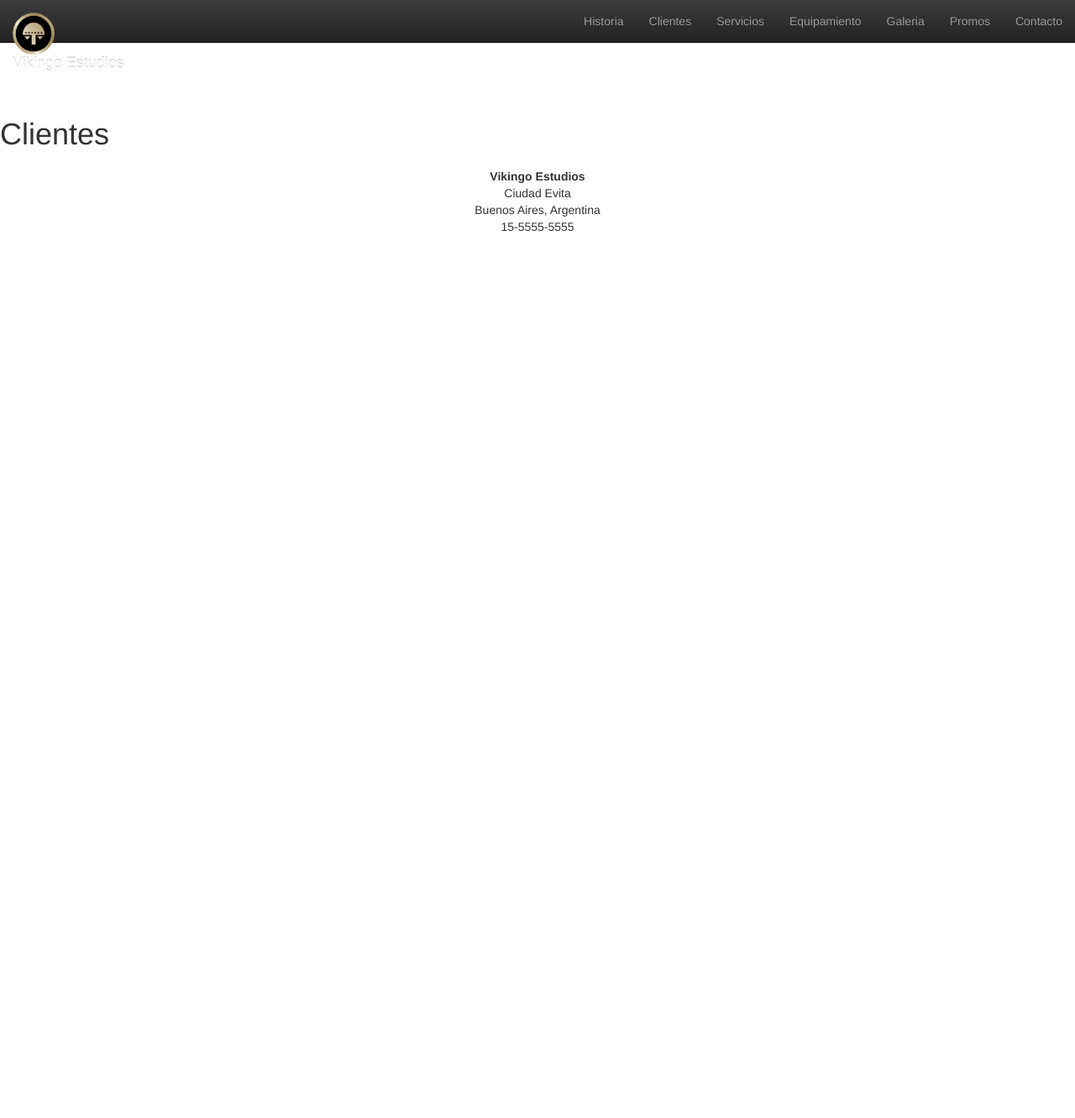
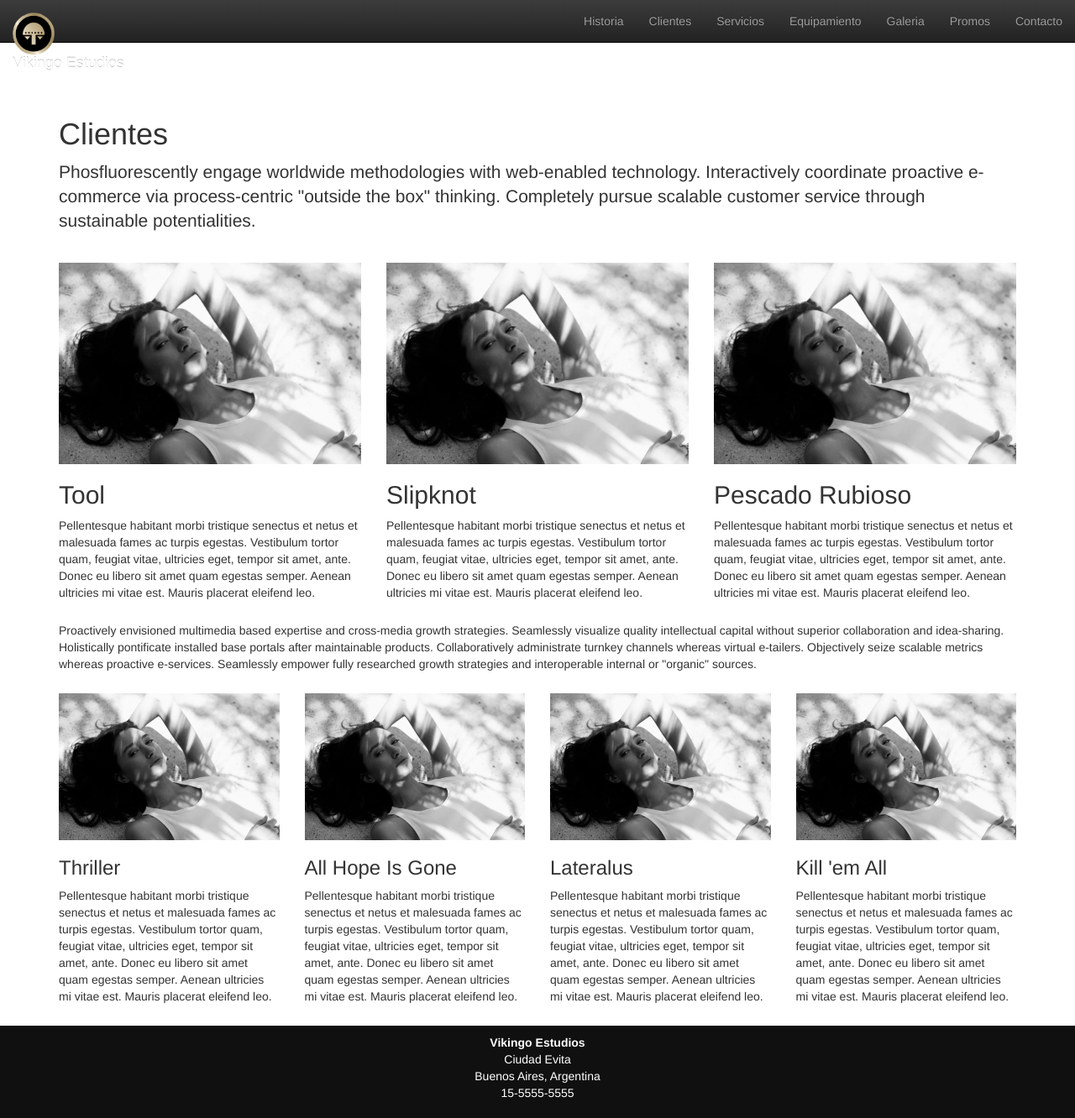
Before and after one commit to ryan258/vikingo, a Jekyll site: the page built from clientes/index.html, in a window 1280 px wide and 1332 px high. Shown: the whole window at 84% size. Built offline with Jekyll 4.4.1, drawn with Linux system fonts in a browser that asks for light colours; nearby versions of some CDN libraries.

Commit message:
Add Client and History styles

```diff
--- a/clientes/index.html
+++ b/clientes/index.html
@@ -2,4 +2,68 @@
 layout: default
 ---
 
-<h1>Clientes</h1>
+<div class="container">
+	<div class="row">
+		<div class="col-sm-12">
+			<h1>Clientes</h1>
+			<p class="lead">Phosfluorescently engage worldwide methodologies with web-enabled technology. Interactively coordinate proactive e-commerce via process-centric "outside the box" thinking. Completely pursue scalable customer service through sustainable potentialities.</p>
+		</div> <!-- .col-sm-12 -->
+	</div> <!-- .row -->
+</div> <!-- .container -->
+
+<section>
+	<div class="container">
+		<div class="row">
+			<div class="col-md-4">
+				<img src="{{site.baseurl}}/img/sol.jpg" alt="Mockup" class="img-responsive" />
+				<h2>Tool</h2>
+				<p>Pellentesque habitant morbi tristique senectus et netus et malesuada fames ac turpis egestas. Vestibulum tortor quam, feugiat vitae, ultricies eget, tempor sit amet, ante. Donec eu libero sit amet quam egestas semper. Aenean ultricies mi vitae est. Mauris placerat eleifend leo.</p>
+			</div>
+			<div class="col-md-4">
+				<img src="{{site.baseurl}}/img/sol.jpg" alt="Mockup Test" class="img-responsive" />
+				<h2>Slipknot</h2>
+				<p>Pellentesque habitant morbi tristique senectus et netus et malesuada fames ac turpis egestas. Vestibulum tortor quam, feugiat vitae, ultricies eget, tempor sit amet, ante. Donec eu libero sit amet quam egestas semper. Aenean ultricies mi vitae est. Mauris placerat eleifend leo.</p>
+			</div>
+			<div class="col-md-4">
+				<img src="{{site.baseurl}}/img/sol.jpg" alt="Mockup" class="img-responsive" />
+				<h2>Pescado Rubioso</h2>
+				<p>Pellentesque habitant morbi tristique senectus et netus et malesuada fames ac turpis egestas. Vestibulum tortor quam, feugiat vitae, ultricies eget, tempor sit amet, ante. Donec eu libero sit amet quam egestas semper. Aenean ultricies mi vitae est. Mauris placerat eleifend leo.</p>
+			</div>
+		</div>
+	</div>
+</section>
+
+<div class="container">
+	<div class="row">
+		<div class="col-sm-12">
+			<p>Proactively envisioned multimedia based expertise and cross-media growth strategies. Seamlessly visualize quality intellectual capital without superior collaboration and idea-sharing. Holistically pontificate installed base portals after maintainable products. Collaboratively administrate turnkey channels whereas virtual e-tailers. Objectively seize scalable metrics whereas proactive e-services. Seamlessly empower fully researched growth strategies and interoperable internal or "organic" sources.</p>
+		</div> <!-- .col-sm-12 -->
+	</div> <!-- .row -->
+</div> <!-- .container -->
+
+<section>
+	<div class="container">
+		<div class="row">
+			<div class="col-md-3">
+				<img src="{{site.baseurl}}/img/sol.jpg" alt="Mockup" class="img-responsive" />
+				<h3>Thriller</h3>
+				<p>Pellentesque habitant morbi tristique senectus et netus et malesuada fames ac turpis egestas. Vestibulum tortor quam, feugiat vitae, ultricies eget, tempor sit amet, ante. Donec eu libero sit amet quam egestas semper. Aenean ultricies mi vitae est. Mauris placerat eleifend leo.</p>
+			</div>
+			<div class="col-md-3">
+				<img src="{{site.baseurl}}/img/sol.jpg" alt="Mockup Test" class="img-responsive" />
+				<h3>All Hope Is Gone</h3>
+				<p>Pellentesque habitant morbi tristique senectus et netus et malesuada fames ac turpis egestas. Vestibulum tortor quam, feugiat vitae, ultricies eget, tempor sit amet, ante. Donec eu libero sit amet quam egestas semper. Aenean ultricies mi vitae est. Mauris placerat eleifend leo.</p>
+			</div>
+			<div class="col-md-3">
+				<img src="{{site.baseurl}}/img/sol.jpg" alt="Mockup" class="img-responsive" />
+				<h3>Lateralus</h3>
+				<p>Pellentesque habitant morbi tristique senectus et netus et malesuada fames ac turpis egestas. Vestibulum tortor quam, feugiat vitae, ultricies eget, tempor sit amet, ante. Donec eu libero sit amet quam egestas semper. Aenean ultricies mi vitae est. Mauris placerat eleifend leo.</p>
+			</div>
+			<div class="col-md-3">
+				<img src="{{site.baseurl}}/img/sol.jpg" alt="Mockup" class="img-responsive" />
+				<h3>Kill 'em All</h3>
+				<p>Pellentesque habitant morbi tristique senectus et netus et malesuada fames ac turpis egestas. Vestibulum tortor quam, feugiat vitae, ultricies eget, tempor sit amet, ante. Donec eu libero sit amet quam egestas semper. Aenean ultricies mi vitae est. Mauris placerat eleifend leo.</p>
+			</div> <!-- .col-sm -->
+		</div> <!-- .row -->
+	</div> <!-- .container -->
+</section>
--- a/css/styles.css
+++ b/css/styles.css
@@ -49,3 +49,8 @@ section.intro .jumbotron {
 [class*="col-"]{
     margin-bottom: 15px;
 }
+
+#site-footer {
+	background: #101010;
+	color: #FFF;
+}
--- a/historia/index.html
+++ b/historia/index.html
@@ -8,8 +8,8 @@ layout: default
 	<div class="container-fluid">
 			<div class="col-md-8 col-md-offset-2">
 				<div class="jumbotron">
-					<div class="text-center"><img src="{{site.baseurl}}/img/nuestro-historia.jpg"></div>
-					<p>"De los siete mares"</p>
+					<div class="text-center"><img src="{{site.baseurl}}/img/nuestro-historia.jpg"><p>"De los siete mares"</p></div>
+
 				</div>
 			</div>
 	</div>
--- a/index.html
+++ b/index.html
@@ -8,8 +8,8 @@ layout: default
 	<div class="container-fluid">
 			<div class="col-md-8 col-md-offset-2">
 				<div class="jumbotron">
-					<div class="logo-v text-center"><img src="{{site.baseurl}}/img/vikingo-logo.png"></div>
-					<p class="slogan">"De los siete mares"</p>
+					<div class="logo-v text-center"><img src="{{site.baseurl}}/img/vikingo-logo.png"><p class="slogan">"De los siete mares"</p></div>
+
 				</div>
 			</div>
 	</div>
```
Also changed, not shown: 3 other files.
